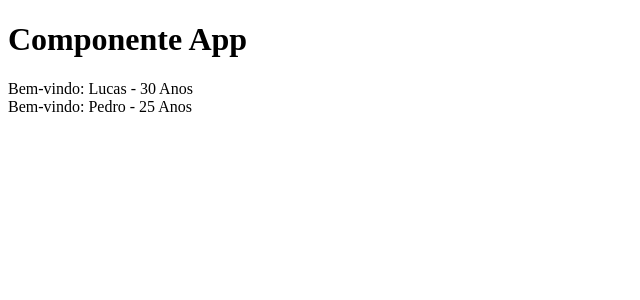
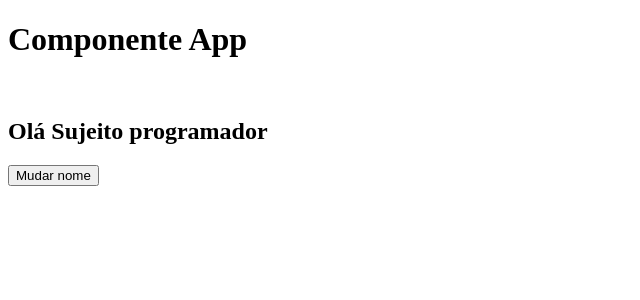
Before and after one commit to Guilherme2703/aprendendoReact, a React (Create React App) app: page / in a window 1280 px wide. Shown: the top 300 px of the page, without its empty margins (0-640 px from the left). Built offline with nearby package versions, Linux system fonts and the light colour scheme.

Commit message:
Trabalhando com UseState

```diff
--- a/src/App.js
+++ b/src/App.js
@@ -1,12 +1,21 @@
+import { useState } from 'react'
+
 import React from 'react'
-import Nome from './components/Nome';
+
+
 function App(){
+  const [aluno, setAluno] = useState('Sujeito programador')
+
+  function handleChangeName(nome){
+    setAluno(nome);
+  }
   return(
     <div>
-      <h1>Componente App</h1>
-      <Nome aluno="Lucas" idade={30}/>
-      <br/>
-      <Nome aluno="Pedro" idade={25}/>
+      <h1>Componente App</h1><br/>
+      <h2>Olá {aluno}</h2>
+      <button onClick={() => handleChangeName('Guilherme Lima de Freitas')}>
+        Mudar nome
+      </button>
     </div>
   );
 }
```
